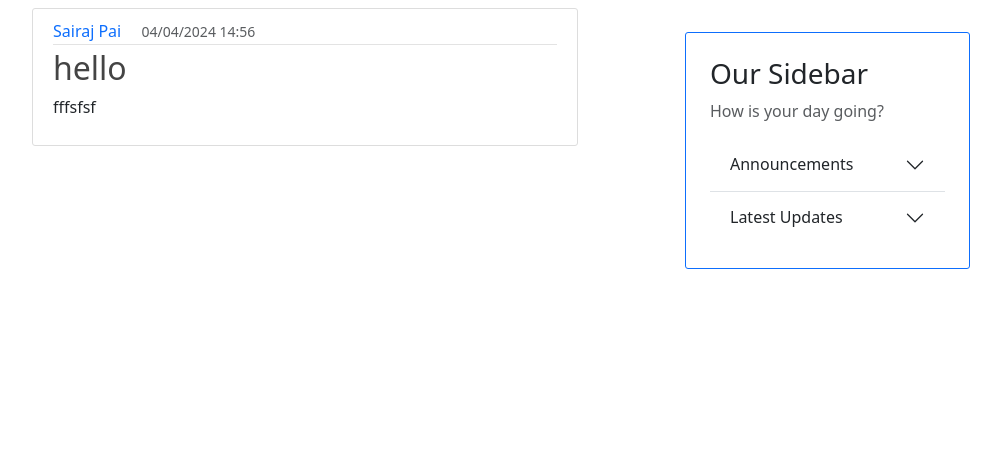
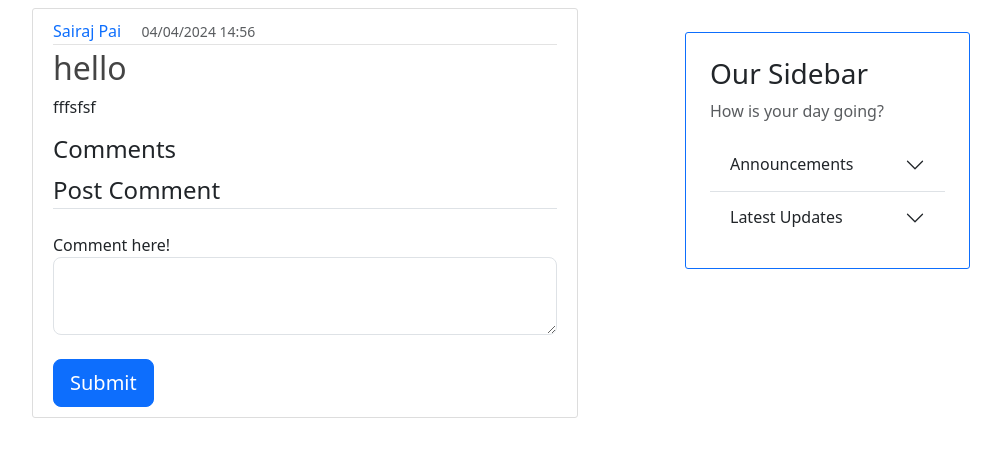
Before and after one commit to gegendepressed/OpenMedia, a Flask app: page /post/1 in a window 1280 px wide. Shown: the part 56-513 px from the top of the page, without its empty margins (145-1146 px from the left). Run offline with Flask 3, Linux system fonts and the light colour scheme; the visitor is signed in with stand-in values (Sample User, id 1); data comes from the database, SQL or seed files in the repository; both versions use the stored data as it was after the commit; data that the repository does not hold is empty.

Commit message:
templates; implement comments

```diff
--- a/app.py
+++ b/app.py
@@ -1,5 +1,5 @@
 from flask import Flask, render_template, url_for, flash, redirect, request
-from form import RegistrationForm, LoginForm, PostForm
+from form import RegistrationForm, LoginForm, PostForm, CommentForm
 from models import *
 from datetime import datetime
 from flask_login import LoginManager, login_user, current_user, login_required, logout_user
@@ -113,7 +113,27 @@ def new_post():
 @app.route("/post/<int:post_id>", methods=['GET', 'POST'])
 def post(post_id):
     post = db.session.execute(db.select(Posts).where(Posts.id == post_id)).scalar_one_or_none()
-    return render_template('post.html', post=post,datetime=datetime)
+    comment = db.session.execute(db.select(Comments).where(id == post_id)).scalars()
+    if current_user.is_authenticated:
+        form = CommentForm()
+        if form.validate_on_submit() :
+            comment = Comments(
+                        text=form.text.data,
+                        created_by=current_user,
+                        post_id = post_id,
+                        )
+            db.session.add(comment)
+            post.comments.append(comment)
+            comment.created_by = current_user
+            db.session.commit()
+            for comment in post.comments:
+                print(comment)
+            flash('Comment Created!', 'success')
+            return redirect(url_for('home'))
+        return render_template('post.html', post=post,datetime=datetime,comment=post.comments,form=form)
+    else:
+        return render_template('post.html', post=post,datetime=datetime,comment=post.comments,form=None)
+
 
 
 
--- a/form.py
+++ b/form.py
@@ -34,3 +34,7 @@ class PostForm(FlaskForm):
     title = StringField('Add Post Title',validators=[DataRequired()])
     content = TextAreaField("Write down your thoughts !",validators=[DataRequired()])
     submit = SubmitField("Submit")
+
+class CommentForm(FlaskForm):
+    text = TextAreaField("Comment here!",validators=[DataRequired()])
+    submit = SubmitField("Submit")
--- a/templates/home.html
+++ b/templates/home.html
@@ -12,9 +12,9 @@
           <div class="media-body">
             <div class="article-metadata">
               <a class="text-decoration-none me-3" href="#">{{ post.owner.fullname }}</a>
-              <small class="text-muted">{{ datetime.fromtimestamp(post.timestamp, tz=tz).strftime('%d/%m/%Y %-I:%M %p') }}</small>
+              <small class="text-muted">{{ datetime.fromtimestamp(post.timestamp, tz=tz).strftime('%d/%m/%Y %I:%M %p') }}</small>
             </div>
-            <h2><a class="article-title text-decoration-none" href="{{ url_for('post',post_id=post.id) }}">{{ post.title }}<a></h2>
+            <h2><a class="article-title text-decoration-none" href="{{ url_for('post',post_id=post.id) }}">{{ post.title }}</a></h2>
             <p class="article-content">{{ post.text }}</p>
           </div>
         </article>
--- a/templates/post.html
+++ b/templates/post.html
@@ -8,6 +8,41 @@
         </div>
             <h2 class="article-title">{{ post.title }}</h2>
             <p class="article-content">{{ post.text }}</p>
+        <div class="media-body">
+                 <h4>Comments</h4>
+            {% for comment in comments %}
+                <div class="text-muted">
+                    <p class="article-content" >test {{ comment.text }}</p>
+                </div>
+            {% endfor %}
         </div>
+    </div>
+
+    {% if form %}
+        <form method="POST" action="">
+            {{ form.csrf_token }}
+            <fieldset class="form-group">
+            <legend class="border-bottom mb-4"> Post Comment </legend>
+                <div class="form-group">
+                    {{ form.text.label(class="form-control-label") }}
+
+                    {% if form.text.errors %}
+                        {{ form.content(class="form-control form-control-lg is-invalid") }}
+                        <div class="invalid-feedback">
+                            {% for error in form.text.errors %}
+                                <span>{{ error }}</span>
+                            {% endfor %}
+                        </div>
+                    {% else %}
+                        {{ form.text(class="form-control form-control-lg") }}
+                    {% endif %}
+                </div>
+
+                <div class="form-group">
+                    {{ form.submit(class="btn btn-primary btn-lg btn-block mt-4") }}
+                </div>
+            </fieldset>
+    {% endif %}
 </article>
+<br>
 {% endblock %}
```
Also changed, not shown: templates/newpost.html (+24 -0 lines), instance/project.db.
